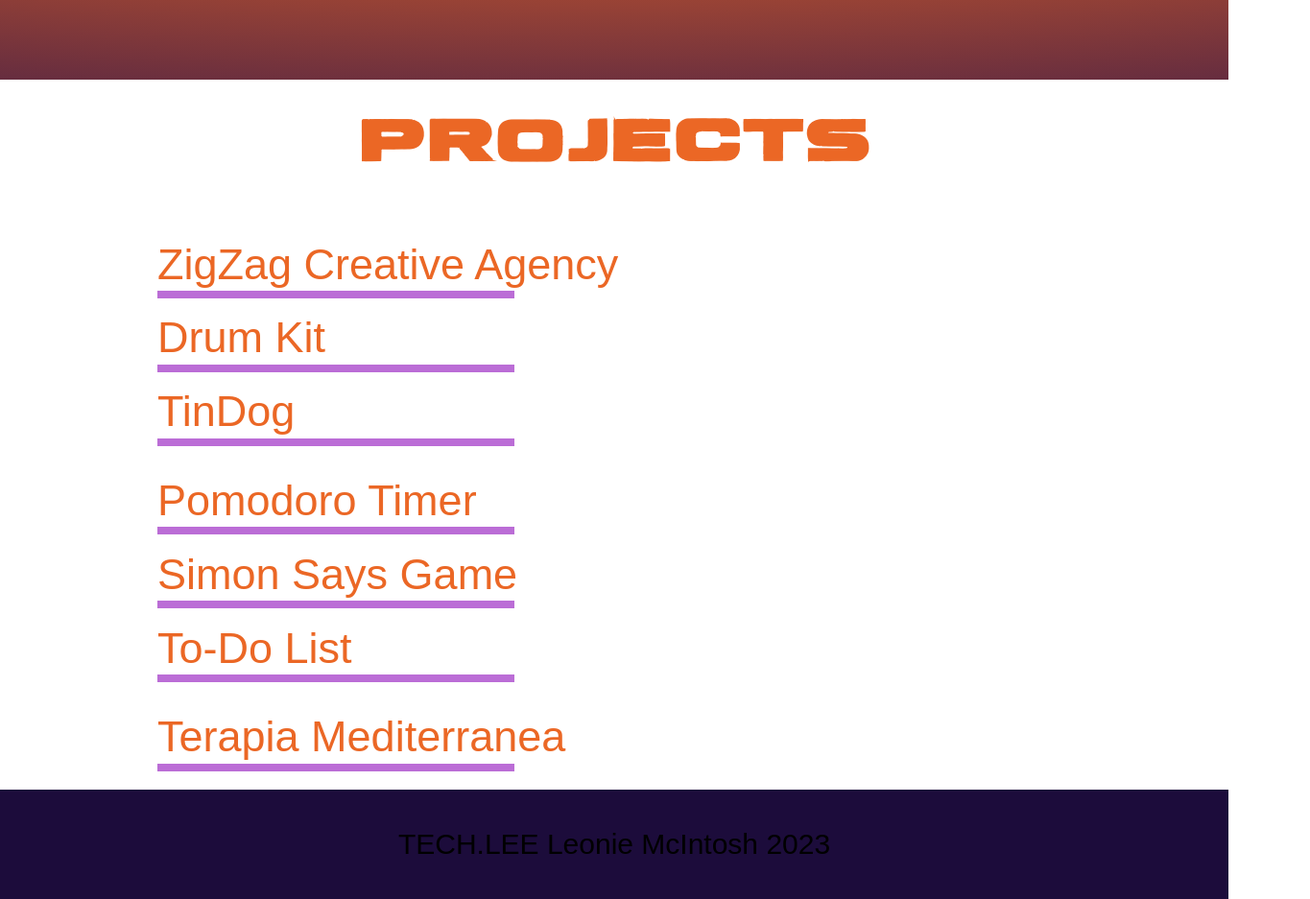
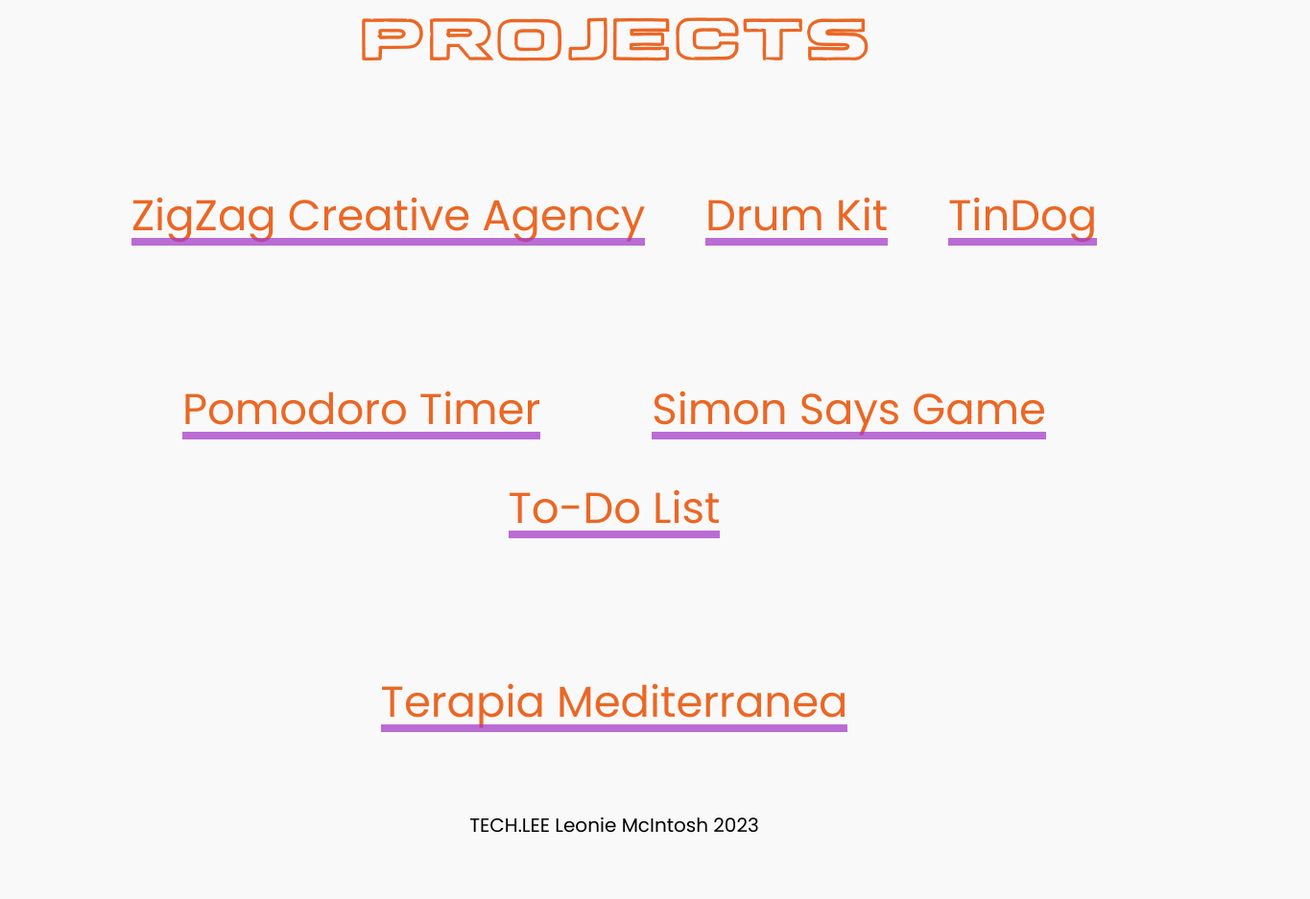
Before and after one commit to tech-leelee/portfolio0.github.io, a plain HTML site: page index.html in a window 1280 px wide. Shown: the part 860-1797 px from the top of the page at 96% size, 1365 px wide, since content can reach past the window. After the commit the page ends 1750 px from the top, so only its background shows below. Drawn offline with nearby package versions, Linux system fonts and the light colour scheme.

Commit message:
Update index.css
update css may 24

```diff
--- a/css/index.css
+++ b/css/index.css
@@ -1,75 +1,50 @@
-
-
-@font-face {
-  font-family: myFirstFont;
-  src: url(revive-80-phatt.otf);
-}
-
 @font-face {
   font-family: secondFont;
   src: url(revive-80-phatt-outline.otf);
 }
 
-h1{
+body{
+  background-color: #f9f9f9;
+  margin: 0;
+}
+
+h1, h2, h3{
   font-family: secondFont;
 }
 
-h2, h4, h3 {
-  font-family: myFirstFont;
-}
-
-body{
-  margin: 0;
-}
+/* h4, h3 {
+  font-family: 'Poppins';
+} */
 
 p {
-  font-family: 'Montserrat', sans-serif;
-  font-size: 30px;
+  font-family: 'Poppins', sans-serif;
+  margin: 10px;
+  font-size: 20px;
 }
 
 a {
   text-decoration: none;
   position: relative;
 }
-
 a::before {
   content: '';
   background-color: hwb(284 24% 21% / 0.75);
   position: absolute;
-  left: 10%;
   bottom: 3px;
-  width: 30%;
+  width: 100%;
   height: 8px;
   transition: all .3s ease-in-out;
 }
-
 a:hover::before {
   bottom: 0;
   height: 100%;
 }
 
-/* span {
-  display: inline;
-} */
-
-ul {
-  list-style-type: none; /* Remove bullets */
-}
-
-li {
-  font-family: 'Montserrat', sans-serif;
-  font-size: 45px;
-  color: #eb6725;
-  margin-left: 10%;
-  padding-top: 1%;
-  padding-bottom: 1%;
-}
-
-
-footer{
-  text-align: center;
-  background-color: #1c0c3b;
-  padding: 10px 10px;
+.nav{
+  display: flex;
+  justify-content: space-around;
+  font-family: 'Poppins', sans-serif;
+  font: 100;
 }
 
 .sectionIntro {
@@ -90,17 +65,16 @@ footer{
 }
 
 .bigT {
-  color: #fff;
-  font-size: 150px;
+  color: #f9f9f9;
+  font-size: 100px;
   text-align: center;
   margin-top: 150px;
   margin-bottom: 20px;
 }
 
 .intro {
-  text-align: right;
-  margin-right: 8%;
-  color: #fff;
+  text-align: center;
+  color:#f9f9f9;
   font-size: 27px;
 }
 
@@ -113,48 +87,43 @@ footer{
 }
 
 
-.sectionProject {
-  background-color: #251349;
-  /* background-color: #301568; */
-  padding-top: 50px;
-  padding-bottom: 50px;
+.container {
+  display: flex;
+  flex-wrap: wrap;
+  gap: 35px;
+  justify-content: space-evenly;
+  padding: 5%;
+}
+
+#sectionProject {
+  background-color: #f9f9f9;
+  padding: 50px;
   margin: 0;
   height: 100vh;
 }
 
 
-.projectList {
-  display: none;
-  margin-left: 120px;
-  position: relative;
+ul {
+  list-style-type: none; /* Remove bullets */
+}
+
+li {
+  font-family: 'Poppins', sans-serif;
+  font-size: 45px;
+  color: #eb6725;
+  text-align: center;
+}
+
+.contactContainer {
+  display: flex;
+  justify-content: center;
+  align-items: center;
+  margin-top: 30px;
 }
 
 
-
-.sectionContact {
-background: radial-gradient(#eb6725 25%, #220f4d);
-padding: 20px;
-margin: 0;
-height: 100vh;
+footer{
+  text-align: center;
+  background-color: #f9f9f9;
+  padding: 5px 5px;
 }
-
-.contactContainer {
-  text-align: center;
-  padding: 30px 200px;
-}
-
-/* .contact {
-  text-decoration: none;
-} */
-
-/* .reveal {
-  position: relative;
-  transform: translateY(10px);
-  opacity: 0.5;
-  transition: 1s all ease;
-}
-
-.reveal.active {
-  transform: translateY(0);
-  opacity: 1;
-}  */
```
